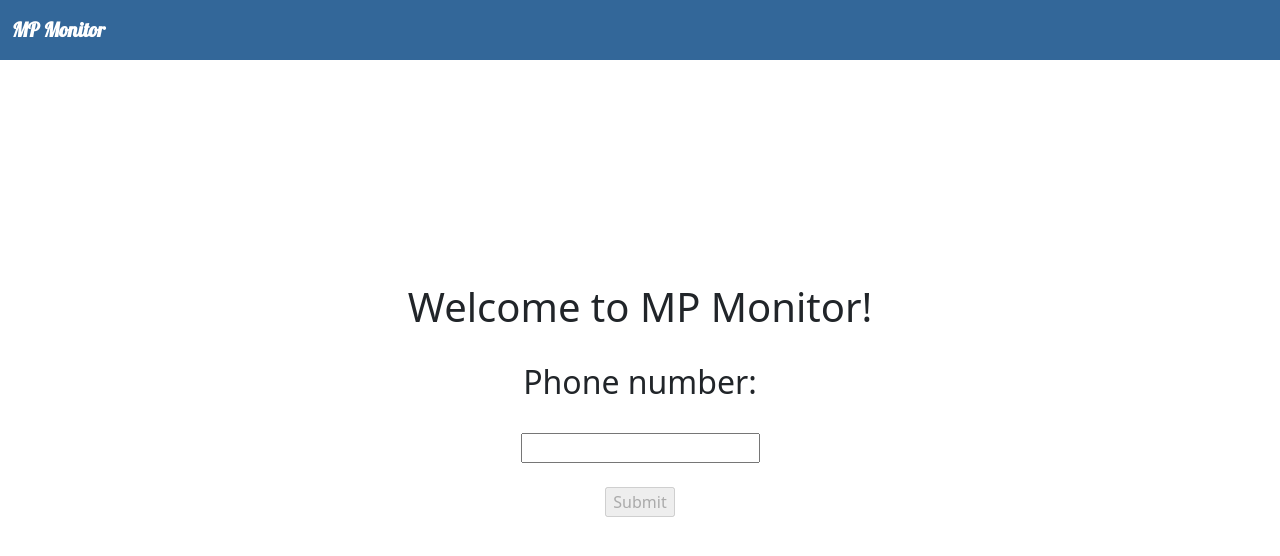
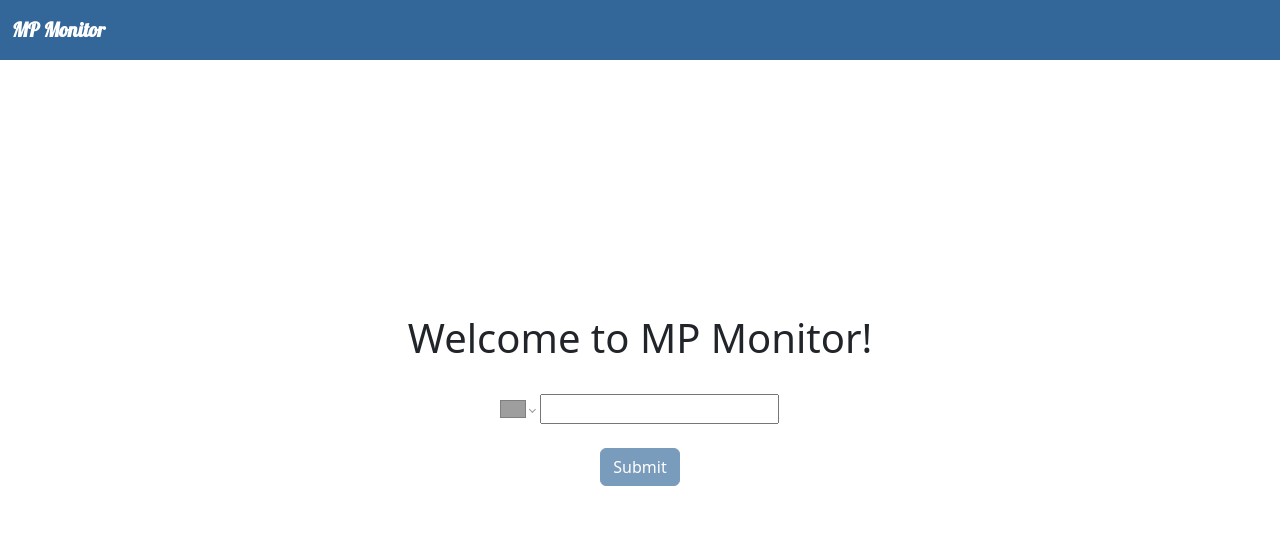
Before and after one commit to aaronkyriesenbach/mpmonitor, a React (Vite) app: page / in a window 1280 px wide. Shown: the top 556 px of the page. Built offline with nearby package versions, Linux system fonts and the light colour scheme; no server answers; grey boxes are pictures that could not be loaded.

Commit message:
Complete initial landing page UI rework

```diff
--- a/src/LandingPage.tsx
+++ b/src/LandingPage.tsx
@@ -1,19 +1,17 @@
-import { useEffect, useState } from "react";
-import PhoneInput from "react-phone-number-input/input";
+import { FormEvent, useState } from "react";
+import PhoneInput, { isValidPhoneNumber } from "react-phone-number-input";
+import "react-phone-number-input/style.css";
 import { getUserByPhone, putUser } from "./Api";
 import Navbar from "./components/Navbar";
 
-const phoneRegex = new RegExp(/^\+1\d{10}$/);
-
 export default function LandingPage() {
   const [phone, setPhone] = useState("");
-  const [validPhone, setValidPhone] = useState(false);
   const [creatingUser, setCreatingUser] = useState(false);
   const [name, setName] = useState("");
 
-  useEffect(() => setValidPhone(phoneRegex.test(phone as string)), [phone]);
+  const submit = (e: FormEvent) => {
+    e.preventDefault();
 
-  const submit = () => {
     if (creatingUser) {
       const newUser: User = {
         id: crypto.randomUUID(),
@@ -42,13 +40,19 @@ export default function LandingPage() {
   return (
     <div className="h-100">
       <Navbar />
-      <div className="d-flex flex-column align-items-center justify-content-center h-100 content gap-4">
+      <form
+        className="d-flex flex-column align-items-center justify-content-center h-100 content gap-4"
+        onSubmit={submit}
+      >
         <h1>Welcome to MP Monitor!</h1>
-        <h2>Phone number:</h2>
-        <PhoneInput value={phone} onChange={(val) => setPhone(val as string)} />
+        <PhoneInput
+          defaultCountry="US"
+          value={phone}
+          onChange={(val) => setPhone(val as string)}
+        />
         {creatingUser && (
-          <div>
-            First name:
+          <div className="d-flex gap-2">
+            <div>First name:</div>
             <input
               type="text"
               id="nameInput"
@@ -57,8 +61,16 @@ export default function LandingPage() {
             />
           </div>
         )}
-        <input type="submit" disabled={!validPhone} onClick={submit} />
-      </div>
+        <button
+          type="submit"
+          className="btn btn-primary"
+          disabled={
+            !(phone && isValidPhoneNumber(phone)) || (creatingUser && !name)
+          }
+        >
+          Submit
+        </button>
+      </form>
     </div>
   );
 }
```
